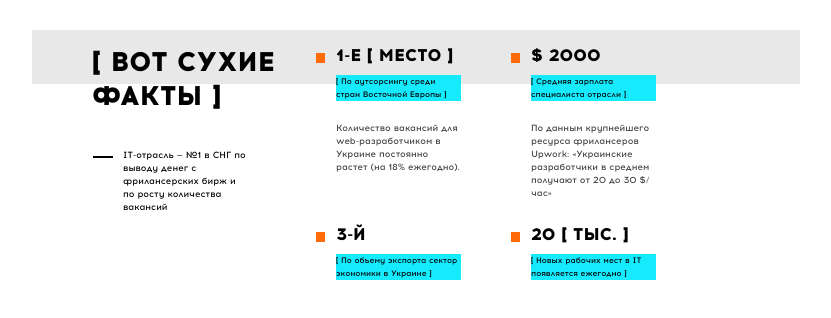
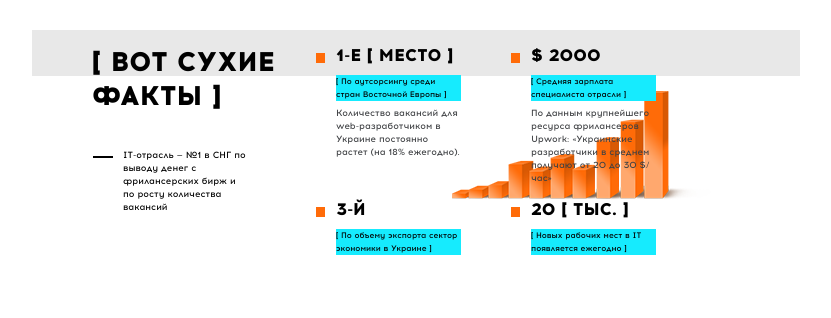
Before and after one commit to ValeriiKovalenko/GoIT-Landing-page, a website: page src/index.html in a window 1280 px wide. Shown: the whole page, without its empty margins (224-1055 px from the left). Drawn offline with nearby package versions, Linux system fonts and the light colour scheme; files that its build step writes are made by us from their sources.

Commit message:
background_tablet

```diff
--- a/src/sass/section_3.scss
+++ b/src/sass/section_3.scss
@@ -38,6 +38,7 @@
         margin-top: 30px;
         background: linear-gradient(to bottom, #e8e8e8 20%, #fff 15%);
         padding-top: 15px;
+        padding-bottom: 15px;
     }
 }
 
@@ -54,7 +55,11 @@
     .section_3__article2 {
         min-width: 430px;
         margin: 0;
-
+        max-height: 201px;
+        background-size: inherit;
+        background-repeat: no-repeat;
+        background-position: right;
+        background-image: url(../images/section_3_img_1.png)
     }
 }
 
@@ -199,6 +204,7 @@
     .article_li__phead {
         font-size: 8px;
         line-height: 13px;
+        margin-bottom: 5px;
     }
 }
 
@@ -215,5 +221,6 @@
     .article_li__ptext {
         font-size: 9px;
         line-height: 13px;
+        margin-bottom: 15px;
     }
 }
```
Also changed, not shown: build/css/styles.css, build/css/styles.min.css.
